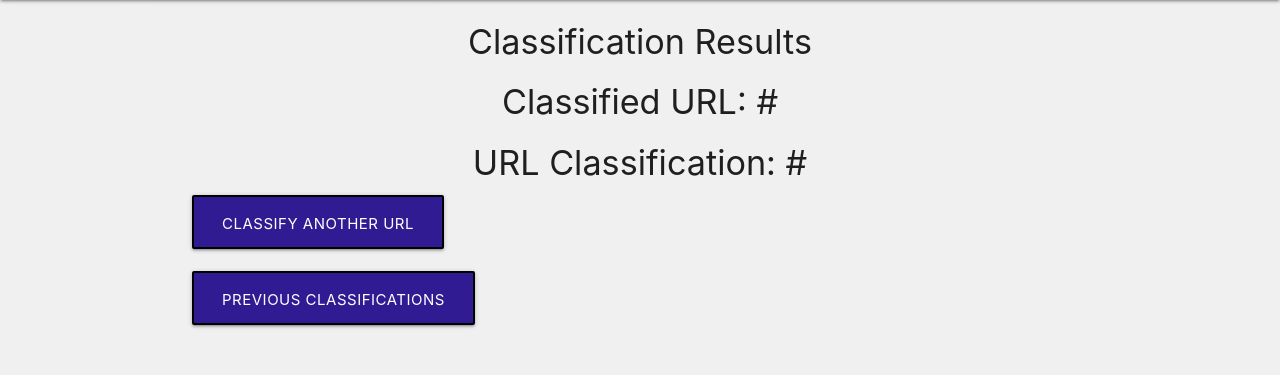
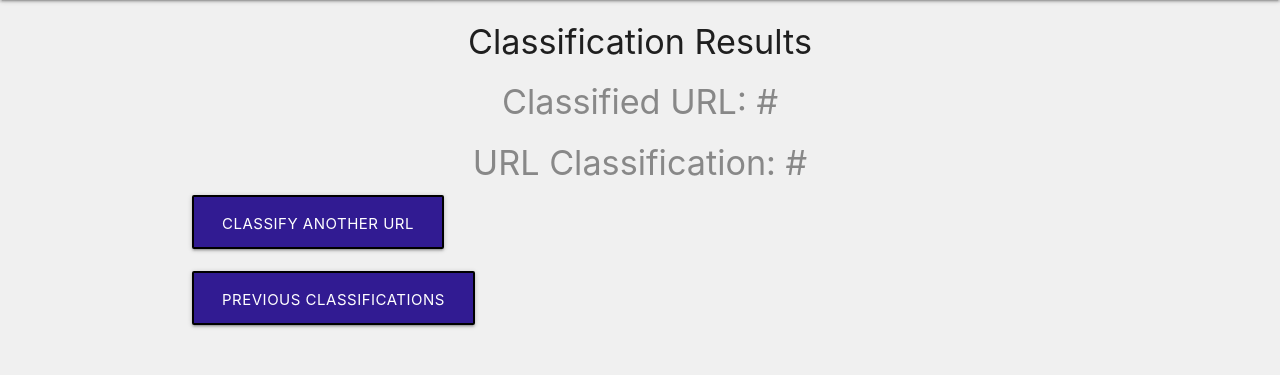
Before and after one commit to kieranaustin97/Websiteclassifier, a Django app: template mysite/mysite/classifier/templates/classifier/output.html in a window 1280 px wide. Shown: the part 64-439 px from the top of the page. Run offline with Django 3.2, Linux system fonts and the light colour scheme; the template is opened without the code that fills it: most values are stand-ins (such as "Sample title", 1, 10 or a date in 2020); parts of the project's set-up code (start-up, migrations or seed data) failed here and were passed over.

Commit message:
Add red colour for unclassified urls

```diff
--- a/mysite/mysite/classifier/templates/classifier/output.html
+++ b/mysite/mysite/classifier/templates/classifier/output.html
@@ -3,8 +3,8 @@
 {% block content %}
 <div class="container">
     <h4 class="center-align">Classification Results</h4>
-    <h4 class="center-align">Classified URL: {{url}}</h4>
-    <h4 class="center-align">URL Classification: {{url_classification}}</h4>
+    <h4 class="center-align" style="color:{{colour}}">Classified URL: {{url}}</h4>
+    <h4 class="center-align" style="color:{{colour}}">URL Classification: {{url_classification}}</h4>
     <a href="" class="waves-effect waves-light btn-large">Classify Another URL</a>
     <br><br>
     <a class="waves-effect waves-purple btn-large" href="{% url 'showresults' %}">Previous Classifications</a>
```
